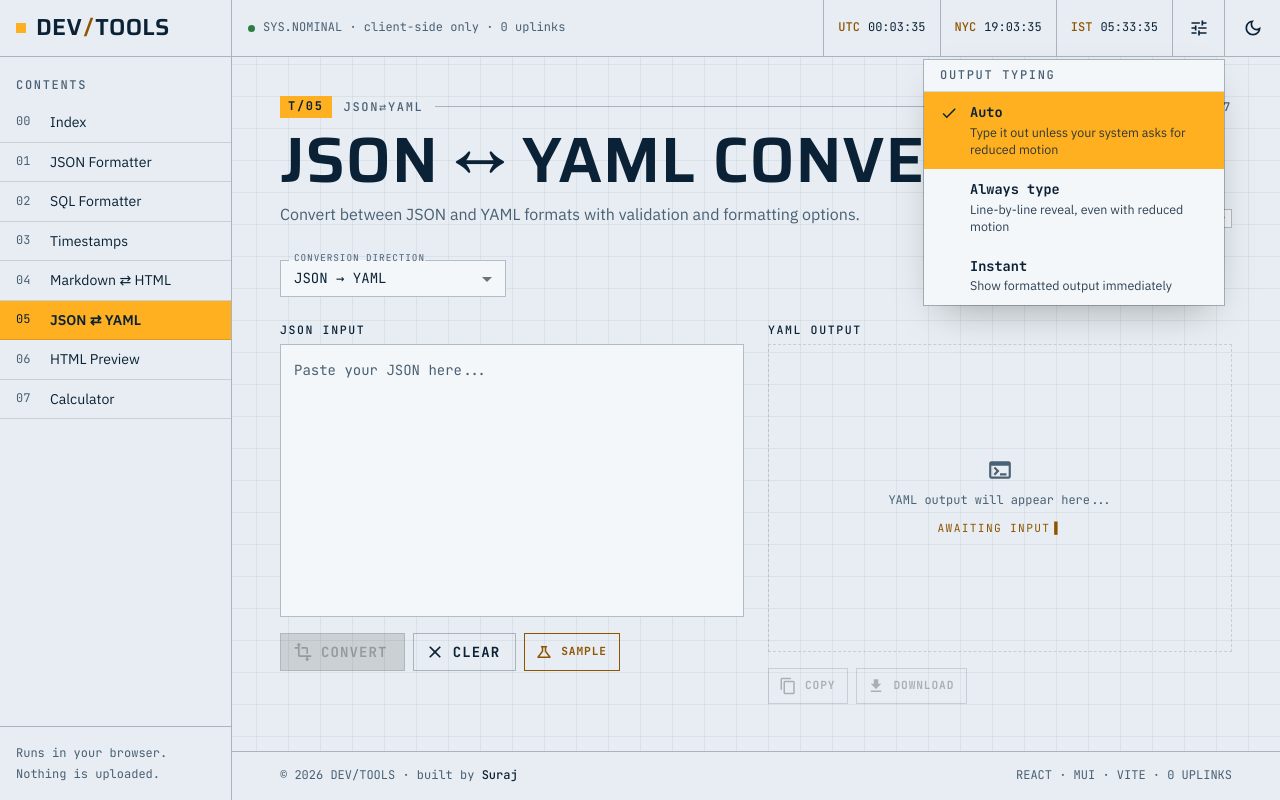
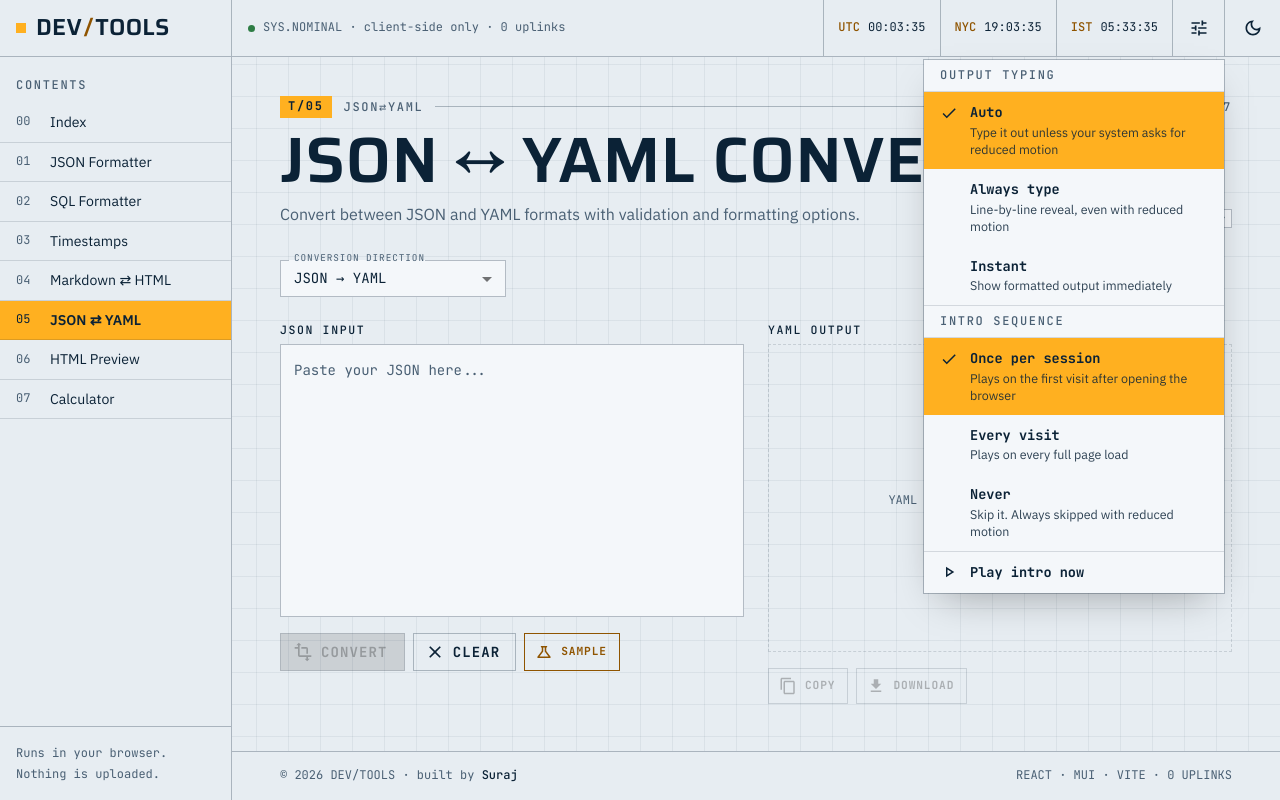
Before and after one commit to surajfale/dev-tools, a React (Vite) app: page /json-yaml in a window 1280 px wide. Both pictures are taken after a click on the button 1198 px from the left and 28 px from the top of the page. Built offline with nearby package versions, Linux system fonts and the light colour scheme.

Commit message:
feat(settings): add intro sequence setting with replay action
Co-Authored-By: Claude Opus 5.5 <noreply@anthropic.com>
Claude-Session: https://claude.ai/code/session_015SABi913wQQJ1hbyBmRCfU

```diff
--- a/src/components/Common/SettingsProvider.jsx
+++ b/src/components/Common/SettingsProvider.jsx
@@ -4,7 +4,11 @@ import { loadSettings, normalizeSettings, saveSettings } from '../../lib/setting
 
 const storage = () => (typeof window === 'undefined' ? undefined : window.localStorage);
 
-/** Holds user preferences in state and mirrors them to localStorage. */
+/**
+ * Holds user preferences in state and mirrors them to localStorage.
+ * Also carries a non-persisted `introRun` counter so the settings menu can
+ * replay the intro without the two components knowing about each other.
+ */
 export default function SettingsProvider({ children }) {
   const [settings, setSettings] = useState(() => loadSettings(storage()));
 
@@ -16,7 +20,13 @@ export default function SettingsProvider({ children }) {
     });
   }, []);
 
-  const value = useMemo(() => ({ settings, updateSettings }), [settings, updateSettings]);
+  const [introRun, setIntroRun] = useState(0);
+  const replayIntro = useCallback(() => setIntroRun((n) => n + 1), []);
+
+  const value = useMemo(
+    () => ({ settings, updateSettings, introRun, replayIntro }),
+    [settings, updateSettings, introRun, replayIntro],
+  );
 
   return <SettingsContext.Provider value={value}>{children}</SettingsContext.Provider>;
 }
--- a/src/components/Common/settingsContext.js
+++ b/src/components/Common/settingsContext.js
@@ -5,9 +5,14 @@ import { DEFAULT_SETTINGS } from '../../lib/settings';
 export const SettingsContext = createContext({
   settings: DEFAULT_SETTINGS,
   updateSettings: () => {},
+  introRun: 0,
+  replayIntro: () => {},
 });
 
-/** `{ settings, updateSettings(partial) }` */
+/**
+ * `{ settings, updateSettings(partial), introRun, replayIntro() }`
+ * `introRun` increments each time the user asks to replay the intro.
+ */
 export function useSettings() {
   return useContext(SettingsContext);
 }
--- a/src/components/Layout/BootSequence.jsx
+++ b/src/components/Layout/BootSequence.jsx
@@ -1,6 +1,8 @@
 import { useEffect, useState } from 'react';
 import { Box, Typography } from '@mui/material';
 import { prefersReducedMotion } from '../../lib/typewriter';
+import { shouldPlayIntro } from '../../lib/settings';
+import { useSettings } from '../Common/settingsContext';
 import { tools } from './toolRegistry';
 
 const STORAGE_KEY = 'mc-boot-seen';
@@ -13,24 +15,37 @@ const LINES = [
   [`LOAD instruments [${String(tools.length).padStart(2, '0')}]`, 'OK'],
 ];
 
-function shouldBoot() {
-  if (typeof window === 'undefined' || prefersReducedMotion()) return false;
+function seenThisSession() {
   try {
-    return window.sessionStorage.getItem(STORAGE_KEY) !== '1';
+    return window.sessionStorage.getItem(STORAGE_KEY) === '1';
   } catch {
-    // Storage blocked (private mode etc.): skip rather than replay every load.
-    return false;
+    // Storage blocked (private mode etc.): treat as seen rather than replaying every load.
+    return true;
   }
 }
 
 /**
- * One-time-per-session intro overlay. Purely decorative (aria-hidden), about
- * one second long, and any key press or click dismisses it immediately.
- * Never shown when the user prefers reduced motion.
+ * Intro overlay. Purely decorative (aria-hidden), about one second long, and
+ * any key press or click dismisses it immediately. Whether it plays on load is
+ * the user's "Intro sequence" setting (see shouldPlayIntro); it never plays
+ * automatically under reduced motion, but an explicit "Play intro now" from
+ * the settings menu always plays it.
  */
 export default function BootSequence() {
-  const [visible, setVisible] = useState(shouldBoot);
+  const { settings, introRun } = useSettings();
+  const [visible, setVisible] = useState(
+    () =>
+      typeof window !== 'undefined' &&
+      shouldPlayIntro(settings.intro, { reducedMotion: prefersReducedMotion(), seenThisSession: seenThisSession() }),
+  );
   const [step, setStep] = useState(0);
+
+  // Explicit replay request from the settings menu.
+  useEffect(() => {
+    if (introRun === 0) return;
+    setStep(0);
+    setVisible(true);
+  }, [introRun]);
 
   useEffect(() => {
     if (!visible) return undefined;
--- a/src/components/Layout/SettingsMenu.jsx
+++ b/src/components/Layout/SettingsMenu.jsx
@@ -1,24 +1,54 @@
-import { useState } from 'react';
-import { IconButton, Menu, MenuItem, ListSubheader, Tooltip, Box, Typography } from '@mui/material';
-import { TuneOutlined, Check } from '@mui/icons-material';
+import { Fragment, useState } from 'react';
+import { IconButton, Menu, MenuItem, ListSubheader, Tooltip, Box, Typography, Divider } from '@mui/material';
+import { TuneOutlined, Check, PlayArrowOutlined } from '@mui/icons-material';
 import { useSettings } from '../Common/settingsContext';
 
-const TYPING_OPTIONS = [
+/** Each section is one radio group bound to a key in `settings`. */
+const SECTIONS = [
+  {
+    key: 'typing',
+    title: 'Output typing',
+    options: [
       { value: 'auto', label: 'Auto', hint: 'Type it out unless your system asks for reduced motion' },
       { value: 'always', label: 'Always type', hint: 'Line-by-line reveal, even with reduced motion' },
       { value: 'off', label: 'Instant', hint: 'Show formatted output immediately' },
+    ],
+  },
+  {
+    key: 'intro',
+    title: 'Intro sequence',
+    options: [
+      { value: 'session', label: 'Once per session', hint: 'Plays on the first visit after opening the browser' },
+      { value: 'always', label: 'Every visit', hint: 'Plays on every full page load' },
+      { value: 'off', label: 'Never', hint: 'Skip it. Always skipped with reduced motion' },
+    ],
+  },
 ];
 
-/** Header control for user preferences (currently: how output appears). */
+const subheaderSx = {
+  typography: 'overline',
+  color: 'text.secondary',
+  bgcolor: 'transparent',
+  lineHeight: 2.6,
+  borderBottom: 1,
+  borderColor: 'divider',
+};
+
+function OptionText({ label, hint }) {
+  return (
+    <Box>
+      <Typography sx={{ fontFamily: 'inherit', fontSize: '0.85rem', fontWeight: 600 }}>{label}</Typography>
+      {hint && <Typography sx={{ fontSize: '0.78rem', opacity: 0.85, lineHeight: 1.4 }}>{hint}</Typography>}
+    </Box>
+  );
+}
+
+/** Header control for user preferences: output typing and the intro sequence. */
 export default function SettingsMenu({ sx }) {
-  const { settings, updateSettings } = useSettings();
+  const { settings, updateSettings, replayIntro } = useSettings();
   const [anchor, setAnchor] = useState(null);
   const open = Boolean(anchor);
-
-  const choose = (typing) => {
-    updateSettings({ typing });
-    setAnchor(null);
-  };
+  const close = () => setAnchor(null);
 
   return (
     <>
@@ -40,36 +70,49 @@ export default function SettingsMenu({ sx }) {
         id="settings-menu"
         anchorEl={anchor}
         open={open}
-        onClose={() => setAnchor(null)}
+        onClose={close}
         anchorOrigin={{ vertical: 'bottom', horizontal: 'right' }}
         transformOrigin={{ vertical: 'top', horizontal: 'right' }}
         MenuListProps={{ 'aria-labelledby': 'settings-button', dense: true, sx: { py: 0, width: 300 } }}
       >
-        <ListSubheader
-          disableSticky
-          sx={{ typography: 'overline', color: 'text.secondary', bgcolor: 'transparent', lineHeight: 2.6, borderBottom: 1, borderColor: 'divider' }}
-        >
-          Output typing
+        {SECTIONS.map((section, i) => (
+          <Fragment key={section.key}>
+            {i > 0 && <Divider sx={{ my: '0 !important' }} />}
+            <ListSubheader disableSticky sx={subheaderSx}>
+              {section.title}
             </ListSubheader>
-        {TYPING_OPTIONS.map((opt) => {
-          const checked = settings.typing === opt.value;
+            {section.options.map((opt) => {
+              const checked = settings[section.key] === opt.value;
               return (
                 <MenuItem
                   key={opt.value}
                   role="menuitemradio"
                   aria-checked={checked}
                   selected={checked}
-              onClick={() => choose(opt.value)}
+                  onClick={() => {
+                    updateSettings({ [section.key]: opt.value });
+                    close();
+                  }}
                   sx={{ alignItems: 'flex-start', gap: 1.5, py: 1.25, whiteSpace: 'normal' }}
                 >
                   <Box sx={{ width: 18, pt: 0.25, flexShrink: 0 }}>{checked && <Check sx={{ fontSize: 18 }} />}</Box>
-              <Box>
-                <Typography sx={{ fontFamily: 'inherit', fontSize: '0.85rem', fontWeight: 600 }}>{opt.label}</Typography>
-                <Typography sx={{ fontSize: '0.78rem', opacity: 0.85, lineHeight: 1.4 }}>{opt.hint}</Typography>
-              </Box>
+                  <OptionText label={opt.label} hint={opt.hint} />
                 </MenuItem>
               );
             })}
+          </Fragment>
+        ))}
+        <Divider sx={{ my: '0 !important' }} />
+        <MenuItem
+          onClick={() => {
+            close();
+            replayIntro();
+          }}
+          sx={{ gap: 1.5, py: 1.25 }}
+        >
+          <PlayArrowOutlined sx={{ fontSize: 18 }} />
+          <OptionText label="Play intro now" />
+        </MenuItem>
       </Menu>
     </>
   );
--- a/src/lib/settings.js
+++ b/src/lib/settings.js
@@ -13,12 +13,26 @@ export const SETTINGS_STORAGE_KEY = 'devtools-settings';
  */
 export const TYPING_MODES = ['auto', 'always', 'off'];
 
-export const DEFAULT_SETTINGS = Object.freeze({ typing: 'auto' });
+/**
+ * When the boot/intro overlay plays:
+ *  - session: first page load of each browser session (default)
+ *  - always:  every full page load
+ *  - off:     never (it can still be replayed on demand from Settings)
+ * Unlike typing, no mode overrides reduced motion: a full-screen animation is
+ * far more intrusive than text revealing inside a panel.
+ */
+export const INTRO_MODES = ['session', 'always', 'off'];
+
+export const DEFAULT_SETTINGS = Object.freeze({ typing: 'auto', intro: 'session' });
+
+const pick = (value, allowed, fallback) => (allowed.includes(value) ? value : fallback);
 
 /** Coerce anything (stored JSON, partial objects, junk) into valid settings. */
 export function normalizeSettings(value) {
-  const typing = TYPING_MODES.includes(value?.typing) ? value.typing : DEFAULT_SETTINGS.typing;
-  return { typing };
+  return {
+    typing: pick(value?.typing, TYPING_MODES, DEFAULT_SETTINGS.typing),
+    intro: pick(value?.intro, INTRO_MODES, DEFAULT_SETTINGS.intro),
+  };
 }
 
 /** Whether the typing reveal should run for a given mode and OS preference. */
@@ -26,6 +40,13 @@ export function shouldTypeOutput(mode, reducedMotion) {
   if (mode === 'always') return true;
   if (mode === 'off') return false;
   return !reducedMotion;
+}
+
+/** Whether the intro should play automatically on this page load. */
+export function shouldPlayIntro(mode, { reducedMotion = false, seenThisSession = false } = {}) {
+  if (mode === 'off' || reducedMotion) return false;
+  if (mode === 'always') return true;
+  return !seenThisSession;
 }
 
 /** Read settings from a Storage-like object; never throws. */
```
Also changed, not shown: 2 other files (tests, documents, lock files or other folders). Lines whose indentation alone changed are shown as unchanged.
